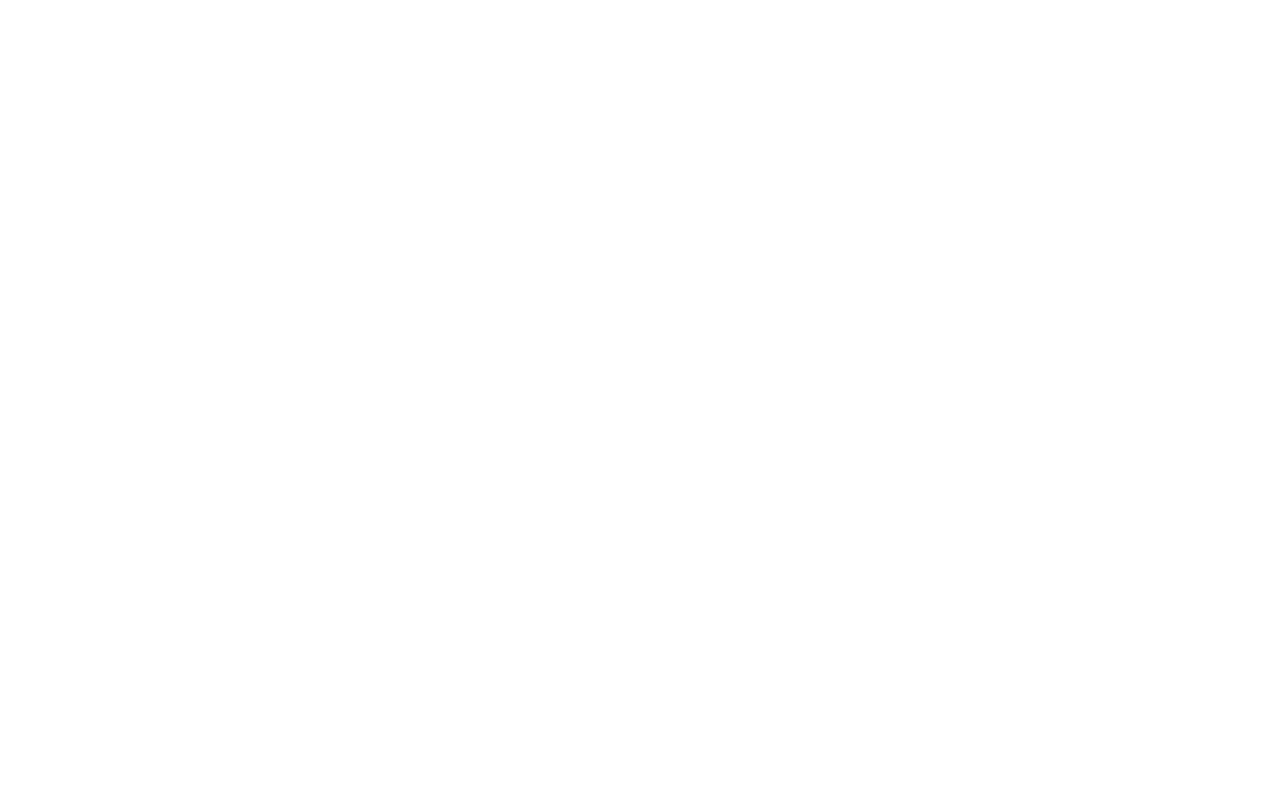
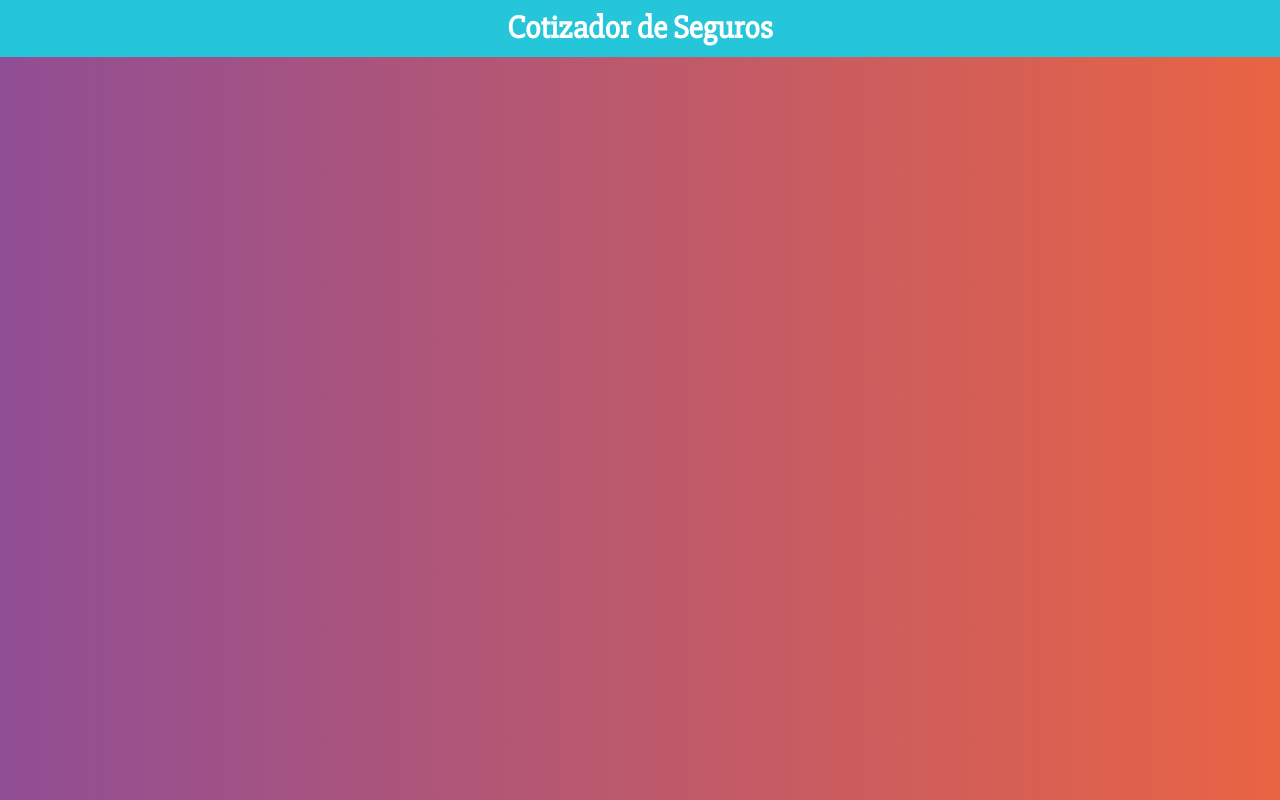
Before and after one commit to ManuelBlaze/cotizador_react, a React (Create React App) app: page / in a window 1280 px wide. Built offline with nearby package versions, Linux system fonts and the light colour scheme.

Commit message:
Styled Components

```diff
--- a/package.json
+++ b/package.json
@@ -3,6 +3,8 @@
   "version": "0.1.0",
   "private": true,
   "dependencies": {
+    "@emotion/core": "^10.0.28",
+    "@emotion/styled": "^10.0.27",
     "@testing-library/jest-dom": "^4.2.4",
     "@testing-library/react": "^9.5.0",
     "@testing-library/user-event": "^7.2.1",
--- a/public/index.html
+++ b/public/index.html
@@ -17,7 +17,7 @@
     <link rel="manifest" href="%PUBLIC_URL%/manifest.json" />
     <link rel="stylesheet" href="https://necolas.github.io/normalize.css/8.0.0/normalize.css" />
     <link rel="stylesheet" href="https://fonts.googleapis.com/css?family=Slabo+27px" />
-    <title>cotizador </title>
+    <title>Cotizador </title>
   </head>
   <body>
     <noscript>You need to enable JavaScript to run this app.</noscript>
--- a/src/App.js
+++ b/src/App.js
@@ -1,11 +1,15 @@
-import React from 'react';
+import React, {Fragment, useState} from 'react';
+import Header from "./components/Header";
 
 
 function App() {
   return (
-    <div className="App">
+    <Fragment>
+      <Header
+        titulo="Cotizador de Seguros"
+      />
 
-    </div>
+    </Fragment>
   );
 }
 
--- /dev/null
+++ b/src/components/Header.jsx
@@ -0,0 +1,26 @@
+import React from 'react';
+import styled from '@emotion/styled';
+
+const ContenedorHeader = styled.header`
+    background-color: #26c6da;
+    padding: 10px;
+    font-weight: bold;
+    color: #FFFFFF;
+`;
+
+const TextoHeader = styled.h1`
+    font-size: 2rem;
+    margin: 0;
+    font-family: 'Slabo 27px', serif;
+    text-align: center;
+`;
+
+const Header = ({titulo}) => {
+    return (
+        <ContenedorHeader>
+            <TextoHeader>{titulo}</TextoHeader>
+        </ContenedorHeader>
+    );
+}
+
+export default Header;
```
Also changed, not shown: 1 other file (tests, documents, lock files or other folders).
